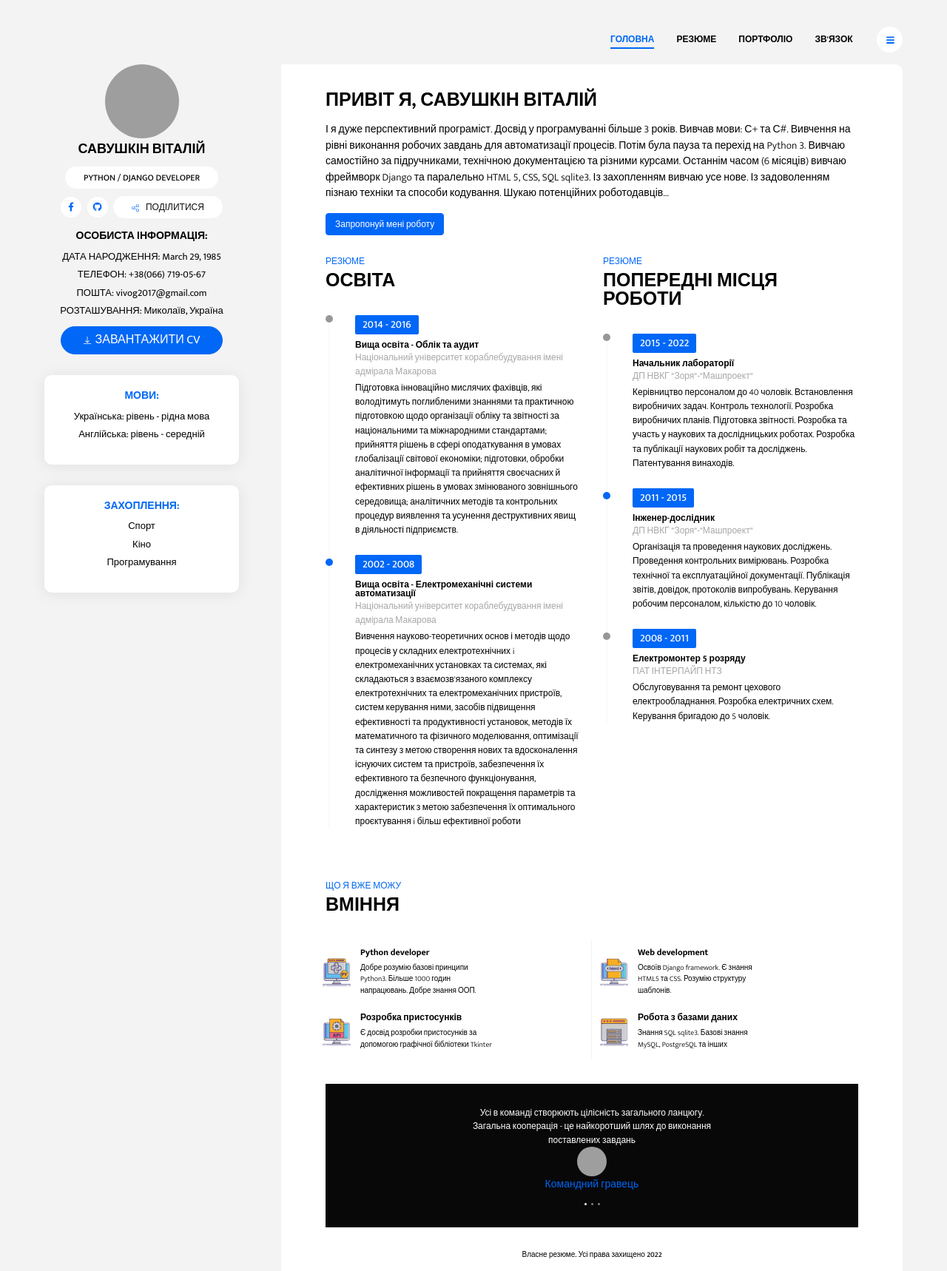
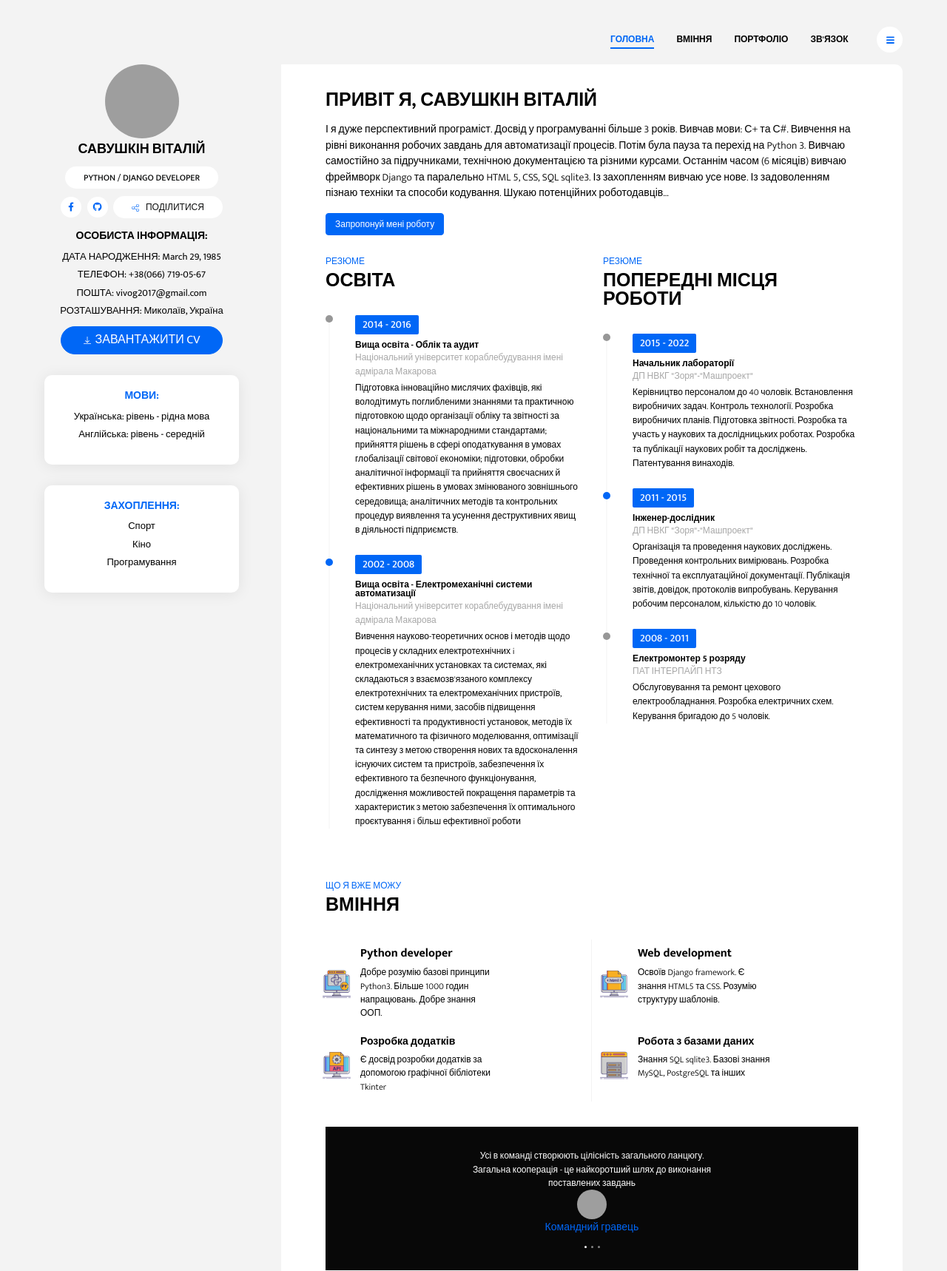
Before and after one commit to Vivog/Resume, a Django app: page / in a window 1280 px wide. Shown: the top 1718 px of the page at 74% size. Run offline with Django 4.2, Linux system fonts and the light colour scheme; data comes from the database, SQL or seed files in the repository; both versions use the stored data as it was after the commit; some libraries are stand-ins or nearby versions; grey boxes are pictures that could not be loaded.

Commit message:
some changes

```diff
--- a/my_site/site_app/static/site_app/scss/partialas/_aside.scss
+++ b/my_site/site_app/static/site_app/scss/partialas/_aside.scss
@@ -3,8 +3,8 @@ aside {
         text-align: center;
 
         img {
-            width: 100px;
-            height: 100px;
+            max-width: 100px;
+            height: auto;
             border-radius: 50%;
         }
     }
--- a/my_site/site_app/static/site_app/scss/partialas/_main.scss
+++ b/my_site/site_app/static/site_app/scss/partialas/_main.scss
@@ -163,14 +163,14 @@ main {
         }
 
         .service-title {
-            font-size: 12px;
+            font-size: 14px;
             font-weight: bold;
             line-height: 1;
             margin-bottom: 8px;
         }
 
         .service-description {
-            font-size: 10px;
+            font-size: 12px;
             font-weight: $font-weight-light;
             max-width: 180px;
             margin-bottom: 0;
--- a/my_site/site_app/templates/site_app/base.html
+++ b/my_site/site_app/templates/site_app/base.html
@@ -12,6 +12,9 @@
     <link href="https://fonts.googleapis.com/css?family=Mukta:300,400,500,600,700&display=swap" rel="stylesheet">
     <link rel="stylesheet" href="{% static 'site_app/vendors/@fortawesome/fontawesome-free/css/all.min.css' %}">
     <link rel="stylesheet" href="{% static 'site_app/css/live-resume.css' %}">
+
+
+    </style>
 </head>
 
 <body>
@@ -19,7 +22,7 @@
 
         <nav class="collapsible-nav" id="collapsible-nav">
             <a href="{% url 'site_app:index' %}" class="nav-link active">ГОЛОВНА</a>
-            <a href="resume.html" class="nav-link">РЕЗЮМЕ</a>
+            <a href="resume.html" class="nav-link">ВМІННЯ</a>
             <a href="portfolio.html" class="nav-link">ПОРТФОЛІО</a>
             <a href="contact.html" class="nav-link">ЗВ'ЯЗОК</a>
         </nav>
@@ -50,7 +53,7 @@
                     <p><span>ПОШТА: </span>{{ info.email }}</p>
                     <p><span>РОЗТАШУВАННЯ:  </span>{{ location_sity.0}}, {{location_country.0}}</p>
                     <button class="btn btn-download-cv btn-primary rounded-pill"> <img src="{% static 'site_app/images/download.svg' %}" alt="download"
-                        class="btn-img">ЗАВАНТАЖИТИ CV</button>
+                        class="btn-img"><a href="{% url 'site_app:downloadcv' %}" style="color: white">ЗАВАНТАЖИТИ CV</a></button>
                 </div>
             </div>
             <div class="widget card">
--- a/my_site/site_app/templates/site_app/index.html
+++ b/my_site/site_app/templates/site_app/index.html
@@ -53,8 +53,8 @@
                      alt="python">
             </div>
             <div class="media-body">
-                <h5 class="service-title">Python developer</h5>
-                <p class="service-description">Добре розумію базові принципи Python3.
+                <h5 style="font-size: 16px" class="service-title">Python developer</h5>
+                <p style="font-size: 12px" class="service-description">Добре розумію базові принципи Python3.
                     Більше 1000 годин напрацювань. Добре знання ООП.</p>
             </div>
         </div>
@@ -63,8 +63,8 @@
                 <img src="{% static 'site_app/images/html.png' %}" style="height: 40px; width: 40px" alt="web">
             </div>
             <div class="media-body">
-                <h5 class="service-title">Web development</h5>
-                <p class="service-description">Освоїв Django framework. Є знання HTML5 та CSS. Розумію структуру
+                <h5 style="font-size: 16px" class="service-title">Web development</h5>
+                <p style="font-size: 12px" class="service-description">Освоїв Django framework. Є знання HTML5 та CSS. Розумію структуру
                     шаблонів.</p>
             </div>
         </div>
@@ -74,8 +74,8 @@
                      alt="app">
             </div>
             <div class="media-body">
-                <h5 class="service-title">Розробка пристосунків</h5>
-                <p class="service-description">Є досвід розробки пристосунків за допомогою графічної бібліотеки Tkinter
+                <h5 style="font-size: 14px" class="service-title">Розробка додатків</h5>
+                <p style="font-size: 12px" class="service-description">Є досвід розробки додатків за допомогою графічної бібліотеки Tkinter
                 </p>
             </div>
         </div>
@@ -85,8 +85,8 @@
                      alt="data-base">
             </div>
             <div class="media-body">
-                <h5 class="service-title">Робота з базами даних</h5>
-                <p class="service-description">Знання SQL sqlite3. Базові знання MySQL, PostgreSQL та інших
+                <h5 style="font-size: 14px" class="service-title">Робота з базами даних</h5>
+                <p style="font-size: 12px" class="service-description">Знання SQL sqlite3. Базові знання MySQL, PostgreSQL та інших
                 </p>
             </div>
         </div>
--- a/my_site/site_app/urls.py
+++ b/my_site/site_app/urls.py
@@ -3,5 +3,6 @@ from site_app import views
 app_name = 'site_app'
 urlpatterns = [
     path('', views.index, name='index'),
+    path('download_cv/', views.download_cv, name='downloadcv')
 
 ]
--- a/my_site/site_app/views.py
+++ b/my_site/site_app/views.py
@@ -1,5 +1,5 @@
 from django.db.models.functions import ExtractYear
-from django.http import HttpResponse
+from django.http import HttpResponse, FileResponse
 from django.shortcuts import render
 from django.db.models import F, Q
 
@@ -38,3 +38,13 @@ def index(request):
     }
 
     return render(request, 'site_app/index.html', context=context)
+
+def download_cv(request):
+    from pathlib import Path
+    # Build paths inside the project like this: BASE_DIR / 'subdir'.
+    BASE_DIR = Path(__file__).resolve().parent.parent
+    filename = Path(BASE_DIR, 'site_app/static/site_app/cv', 'CV_Savushkin_Vitalii.pdf')
+    if not filename.exists():
+        filename = Path(BASE_DIR, 'static/site_app/cv', 'CV_Savushkin_Vitalii.pdf')
+
+    return FileResponse(open(filename, 'rb'), as_attachment=True)
```
Also changed, not shown: my_site/db.sqlite3, 2 other files.
